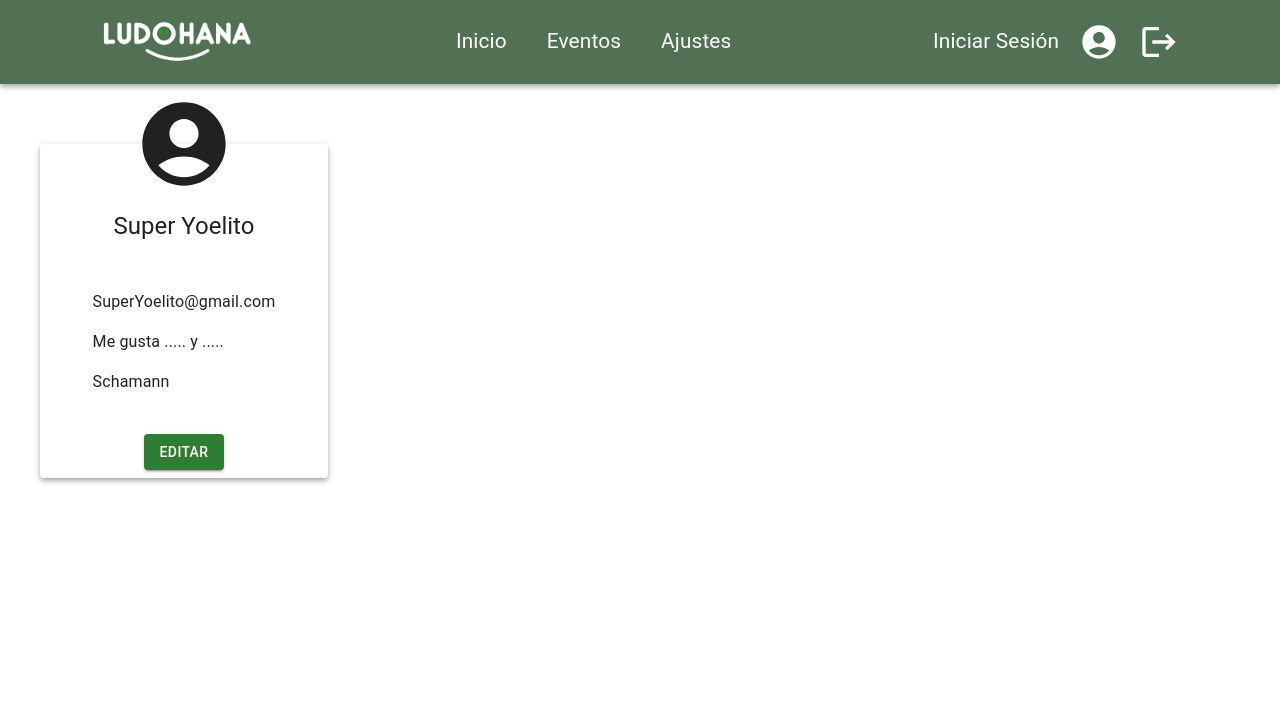
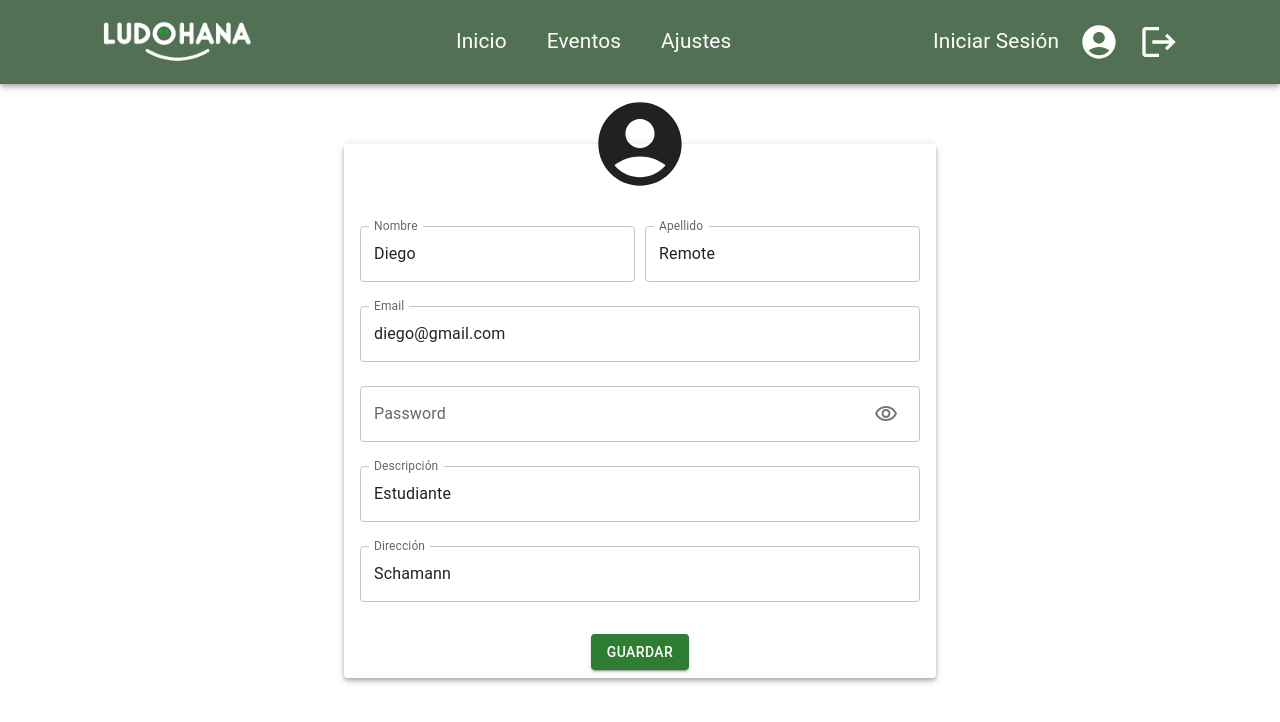
Before and after one commit to judifede/LudOhana, a React (Vite) app: page /profile in a window 1280 px wide. Shown: the top 722 px of the page. Built offline with nearby package versions, Linux system fonts and the light colour scheme.

Commit message:
Profile form to edit user

```diff
--- a/src/Components/Header/Header.jsx
+++ b/src/Components/Header/Header.jsx
@@ -17,10 +17,11 @@ function Header() {
     setAnchorEl(null)
     setIsMenuOpen(false)
   }
-
-  const name = 'Super'
-  const lastname = 'Yoelito'
-  const email = 'SuperYoelito@gmail.com'
+  const profile = {
+    name: 'Diego',
+    lastname: 'Remote',
+    email: 'diego@gmail.com',
+  }
 
   return (
     <AppBar
@@ -56,8 +57,8 @@ function Header() {
           }}
         >
           <Box textAlign={'center'} px="8px">
-            <Typography>{name + ' ' + lastname}</Typography>
-            <p>{email}</p>
+            <Typography>{profile.name + ' ' + profile.lastname}</Typography>
+            <p>{profile.email}</p>
             <Link
               to="/profile"
               onClick={() => {
--- a/src/Components/ProfileCard/ProfileCard.jsx
+++ /dev/null
@@ -1,47 +0,0 @@
-import { AccountCircle } from '@mui/icons-material'
-import './ProfileCard.css'
-import {
-  Button,
-  Card,
-  CardActions,
-  CardContent,
-  CardHeader,
-} from '@mui/material'
-
-function ProfileCard() {
-  const name = 'Super'
-  const lastname = 'Yoelito'
-  const email = 'SuperYoelito@gmail.com'
-  const description = 'Me gusta ..... y .....'
-  const address = 'Schamann'
-
-  return (
-    <Card
-      elevation={4}
-      sx={{
-        display: 'flex',
-        flexDirection: 'column',
-        justifyContent: 'center',
-        alignItems: 'center',
-        position: 'relative',
-        overflow: 'visible',
-        paddingTop: '50px',
-      }}
-    >
-      <CardHeader title={name + ' ' + lastname} />
-      <CardContent>
-        <AccountCircle className="profileImg" sx={{ fontSize: '100px' }} />
-          <p>{email}</p>
-          {description && <p>{description}</p>}
-          {address && <p>{address}</p>}
-      </CardContent>
-      <CardActions sx={{ justifyContent: 'center' }}>
-        <Button variant="contained" color="success">
-          Editar
-        </Button>
-      </CardActions>
-    </Card>
-  )
-}
-
-export default ProfileCard
--- a/src/Layouts/MainLayout.jsx
+++ b/src/Layouts/MainLayout.jsx
@@ -10,7 +10,7 @@ function MainLayout() {
       <CssBaseline />
       <Header />
       <main>
-        <Grid container spacing={2}>
+        <Grid container spacing={2} sx={{ justifyContent: 'center' }}>
           <Outlet />
         </Grid>
       </main>
--- a/src/Pages/Profile/Profile.jsx
+++ b/src/Pages/Profile/Profile.jsx
@@ -1,17 +1,157 @@
 import './Profile.css'
 import { Grid } from '@mui/material'
-import ProfileCard from '../../Components/ProfileCard/ProfileCard'
+import {
+  TextField,
+  Button,
+  Card,
+  CardActions,
+  CardContent,
+  Box,
+  InputAdornment,
+  IconButton,
+} from '@mui/material'
+import {
+  AccountCircle,
+  VisibilityOffOutlined,
+  VisibilityOutlined,
+} from '@mui/icons-material'
+import { useState } from 'react'
 
 function Profile() {
+  const [profile, setProfile] = useState({
+    email: 'diego@gmail.com',
+    name: 'Diego',
+
+    lastname: 'Remote',
+    description: 'Estudiante',
+    address: 'Schamann',
+  })
+
+  const [isPassVisible, setIsPassVisible] = useState(false)
+
+  const handleProfile = (inputObj) => {
+    const updatedProfile = { ...profile }
+    const keys = Object.keys(inputObj)
+
+    keys.forEach((key) => {
+      updatedProfile[key] = inputObj[key]
+    })
+    console.log(profile.password)
+    setProfile(updatedProfile)
+  }
+
   return (
     <Grid
       item
-      className={'cardHover'}
-      sx={{marginTop: "20px"}}
-      xs={3}
+      sx={{ marginTop: '20px' }}
+      xs={6}
       // sm={6} md={3} lg={3} xl={2.4}
     >
-      <ProfileCard />
+      <Card
+        elevation={4}
+        sx={{
+          display: 'flex',
+          flexDirection: 'column',
+          justifyContent: 'center',
+          alignItems: 'center',
+          position: 'relative',
+          overflow: 'visible',
+          paddingTop: '50px',
+        }}
+      >
+        <AccountCircle className="profileImg" sx={{ fontSize: '100px' }} />
+        <CardContent>
+          <Box sx={{ display: 'flex', gap: '10px' }}>
+            <TextField
+              label="Nombre"
+              onChange={(e) => {
+                handleProfile({ name: e.target.value })
+              }}
+              margin="normal"
+              value={profile.name}
+              type="text"
+              fullWidth={true}
+            ></TextField>
+            <TextField
+              label="Apellido"
+              onChange={(e) => {
+                handleProfile({ lastname: e.target.value })
+              }}
+              margin="normal"
+              value={profile.lastname}
+              type="text"
+              fullWidth={true}
+            ></TextField>
+          </Box>
+          <TextField
+            label="Email"
+            onChange={(e) => {
+              handleProfile({ email: e.target.value })
+            }}
+            margin="normal"
+            placeholder="ludohana.group@gmail.com"
+            value={profile.email}
+            type="email"
+            fullWidth={true}
+          ></TextField>
+          <TextField
+            label="Password"
+            onChange={(e) => {
+              handleProfile({ password: e.target.value })
+            }}
+            variant="outlined"
+            type={isPassVisible ? 'text' : 'password'}
+            margin="normal"
+            fullWidth={true}
+            InputProps={{
+              endAdornment: (
+                <InputAdornment position="end">
+                  <IconButton
+                    onClick={() => {
+                      setIsPassVisible((oldState) => !oldState)
+                    }}
+                  >
+                    {isPassVisible ? (
+                      <VisibilityOffOutlined />
+                    ) : (
+                      <VisibilityOutlined />
+                    )}
+                  </IconButton>
+                </InputAdornment>
+              ),
+            }}
+          ></TextField>
+          {profile.description && (
+            <TextField
+              label="Descripción"
+              onChange={(e) => {
+                handleProfile({ description: e.target.value })
+              }}
+              margin="normal"
+              value={profile.description}
+              type="text"
+              fullWidth={true}
+            ></TextField>
+          )}
+          {profile.address && (
+            <TextField
+              label="Dirección"
+              onChange={(e) => {
+                handleProfile({ address: e.target.value })
+              }}
+              margin="normal"
+              value={profile.address}
+              type="text"
+              fullWidth={true}
+            ></TextField>
+          )}
+        </CardContent>
+        <CardActions sx={{ justifyContent: 'center' }}>
+          <Button variant="contained" color="success">
+            Guardar
+          </Button>
+        </CardActions>
+      </Card>
     </Grid>
   )
 }
```
Also changed, not shown: src/Components/ProfileCard/ProfileCard.css (deleted).
